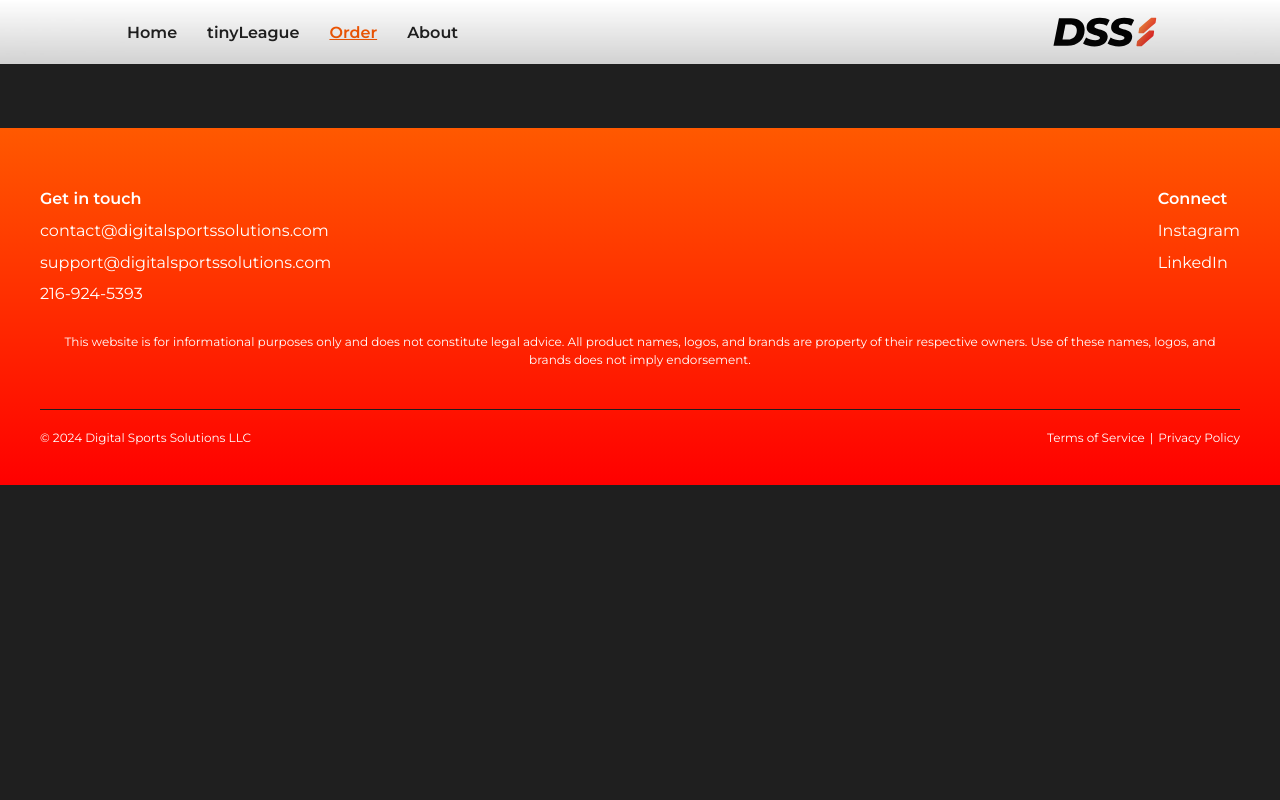
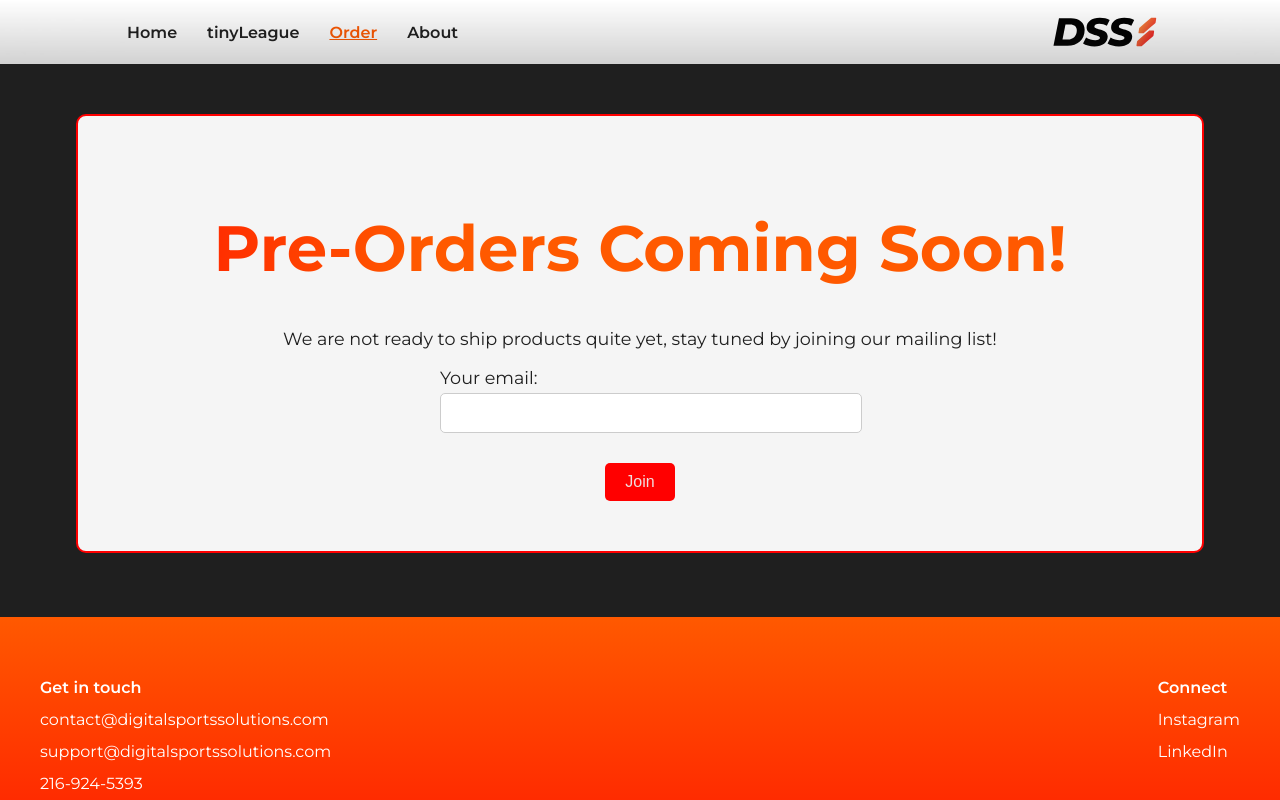
Before and after one commit to Digital-Sports-Solutions-Official/DSS-website, a React (Vite) app: page /order in a window 1280 px wide. Shown: the top 800 px of the page. Built offline with nearby package versions, Linux system fonts and the light colour scheme.

Commit message:
Updated partner section. Nearly completed order page

```diff
--- a/src/ErrorPage.tsx
+++ b/src/ErrorPage.tsx
@@ -6,11 +6,9 @@ import { useRouteError } from "react-router-dom";
 export default function ErrorPage() {
   const error: any = useRouteError();
   console.error(error);
-  //TODO Make this better
   return (
     <div id="error-page">
-      <h1>Oops!</h1>
-      <p>Sorry, an unexpected error has occurred.</p>
+      <h1>404 Not found</h1>
       <p>
         <i>{error.error.message || error.statusText || "Unknown error"}</i>
       </p>
--- a/src/common_components/AlternatingMediaText.css
+++ b/src/common_components/AlternatingMediaText.css
@@ -17,10 +17,10 @@
 .AlternatingMediaText .entry {
     padding: 2rem;
     text-wrap: pretty;
-    box-shadow: 0 4px 15px rgba(0, 0, 0, 0.2);
     transition: transform 0.3s ease-in-out;
     border-radius: 5px;
     margin: 1rem 0;
+    max-width: 80rem;
 }
 
 .AlternatingMediaText .entry .row {
@@ -54,7 +54,6 @@
 
     .AlternatingMediaText img {
         max-height: 8rem;
-        max-width: 100%;
     }
 
     .AlternatingMediaText h3 {
--- a/src/common_components/AlternatingMediaText.tsx
+++ b/src/common_components/AlternatingMediaText.tsx
@@ -30,16 +30,16 @@ const AlternatingMediaText = ({ entries }: AlternatingMediaTextProps) => {
             {Array.from(entries.entries()).map(([index, entry]) => (
                 <a className="entry" href={entry.href} target='_blank'>
                     <div className='row' style={{ flexDirection: (isEven(index) ? 'row' : 'row-reverse') }}>
-                        <img src={entry.imgURL} />
+                        <div className='title' style={getTitlePosition(index)}>
+                            <img src={entry.imgURL} />
+                            <h3>{entry.title}</h3>
+                        </div>
                         <p>{entry.description}</p>
                     </div>
-                    <div className='title' style={getTitlePosition(index)}>
-                        {/* TODO make title a label */}
-                        <h3>{entry.title}</h3>
-                    </div>
                 </a>
-            ))}
-        </div>
+            ))
+            }
+        </div >
     )
 }
 
--- a/src/index.css
+++ b/src/index.css
@@ -28,15 +28,23 @@ textarea {
 
 #error-page {
   margin: 0;
+  padding: 1rem 2rem;
   position: absolute;
   top: 20%;
+  left: 50%;
   -ms-transform: translateY(-20%);
   transform: translateY(-20%);
+
+  -ms-transform: translateX(-50%);
+  transform: translateX(-50%);
 
   display: flex;
   flex-direction: column;
   align-items: center;
   justify-content: center;
-  width: 100%;
-  color: var(--dss-gray);
+  width: fit-content;
+  border-radius: 0.5rem;
+
+  color: var(--dss-black);
+  background-color: var(--dss-gray);
 }
--- a/src/routes/Home/Landing.css
+++ b/src/routes/Home/Landing.css
@@ -70,6 +70,7 @@
     animation-delay: 6.5s;
 }
 
+/* ! Do NOT rename this */
 @keyframes shine {
     0% {
         background-position: 150% 0%;
--- a/src/routes/Home/Landing.tsx
+++ b/src/routes/Home/Landing.tsx
@@ -5,7 +5,6 @@ import './Landing.css'
 const Landing = ({ }) => {
     return (
         <div className="Landing">
-            {/* TODO add sheen to hardware software sports */}
             <div className="column slogan-holder">
                 <div>Hardware</div>
                 <div>Software</div>
--- a/src/routes/Home/Partners.css
+++ b/src/routes/Home/Partners.css
@@ -1 +1,5 @@
 /* Noah Klein */
+
+.AlternatingMediaText .entry {
+    box-shadow: 0 0 15px var(--dss-orange);
+}
--- a/src/routes/Home/Partners.tsx
+++ b/src/routes/Home/Partners.tsx
@@ -11,16 +11,13 @@ interface Partner {
 }
 
 const partnerArray: Array<Partner> = [
-    { title: "NDA", imgURL: 'NDA-logo.jpg', href: "https://www.ndadodgeball.com/", description: "The National Dodgeball Association is the home of competitive dodgeball in the United States. Specializing in the 8.5in Pinch format, the NDA offers unmatched excitement and showcases the very best the sport has to offer." },
-    { title: "Facebook the country", imgURL: 'NDA-logo.jpg', description: "[NO HREF SPECIFIED ON THIS ONE, SO NO LINK!]----------------------Mi aliquam ipsum aliquet neque class faucibus ligula. Hac interdum eget tristique blandit nunc aliquet in phasellus. Class ornare nullam congue metus praesent cubilia ridiculus rutrum. Quis porttitor facilisi habitasse adipiscing eu aliquam. Magna enim parturient sit arcu dictum magna feugiat mollis orci? Blandit potenti posuere vehicula; vestibulum habitant penatibus scelerisque. Sollicitudin turpis dictum odio efficitur blandit. Donec inceptos risus sodales sagittis sollicitudin per." },
-    { title: "Maybe this one is long", href: "https://www.ndadodgeball.com/", imgURL: 'NDA-logo.jpg', description: "Fringilla nunc suscipit augue facilisi tellus aliquet ipsum. Dui porta elementum class natoque platea nam curae id malesuada. Vitae auctor venenatis felis a at auctor. Neque sem euismod posuere nullam tempus vitae aenean nostra. Vel suspendisse class nulla vivamus quam consectetur semper. Auctor est aliquet magna ultrices tellus vel lacus ex feugiat. Ad penatibus amet suspendisse dapibus mollis sociosqu. Porttitor a pulvinar penatibus habitasse mi ultricies ex." }
+    { title: "The NDA", imgURL: 'NDA-logo.jpg', href: "https://www.ndadodgeball.com/", description: "The National Dodgeball Association is the home of competitive dodgeball in the United States. Specializing in the 8.5in Pinch format, the NDA offers unmatched excitement and showcases the very best the sport has to offer." },
 ]
 
 const Partners = ({ }) => {
     return (
         <div className="Partners">
-            <h1>Proudly Partnered with the NDA</h1>
-
+            <h1>Proudly Partnered</h1>
             <AlternatingMediaText
                 entries={partnerArray}
             />
--- a/src/routes/Home/ProductCarousel.tsx
+++ b/src/routes/Home/ProductCarousel.tsx
@@ -78,4 +78,6 @@ const ProductCarousel: React.FC = () => {
     );
 };
 
+// TODO make it more apparent that this carousel moves, auto rotate probably
+
 export default ProductCarousel;
--- a/src/routes/Order/Order.tsx
+++ b/src/routes/Order/Order.tsx
@@ -2,12 +2,13 @@
 
 import NavBar from '../../common_components/NavBar';
 import Footer from '../../common_components/Footer';
+import PreOrder from './PreOrder';
 
 const Order = () => {
     return (
         <div className="Order">
             <NavBar />
-            {/* TODO Make a little pre-order banner since all other information is redundant */}
+            <PreOrder />
             <Footer />
         </div>
     );
--- /dev/null
+++ b/src/routes/Order/PreOrder.css
@@ -0,0 +1,68 @@
+/* Noah Klein */
+
+.Order .PreOrder {
+    display: flex;
+    flex-direction: column;
+    justify-content: center;
+    align-items: center;
+    text-align: center;
+    padding: 50px;
+    background-color: #f5f5f5;
+    color: var(--dss-black);
+    border: 2px solid var(--dss-red);
+
+    border-radius: 10px;
+    margin: 50px auto;
+    width: 80%;
+    font-size: 1.1rem;
+}
+
+.Order .PreOrder form {
+    display: flex;
+    flex-direction: column;
+    align-items: center;
+    width: 100%;
+}
+
+.Order .PreOrder form label {
+    margin-bottom: 10px;
+    display: block;
+    width: 100%;
+    max-width: 400px;
+    text-align: left;
+}
+
+.Order .PreOrder form input {
+    padding: 10px;
+    margin-top: 5px;
+    margin-bottom: 20px;
+    width: 100%;
+    max-width: 400px;
+    border: 1px solid #ccc;
+    border-radius: 5px;
+    font-size: 1rem;
+}
+
+.Order .PreOrder form button {
+    padding: 10px 20px;
+    background-color: var(--dss-red);
+    color: var(--dss-gray);
+    border: none;
+    cursor: pointer;
+    font-size: 1rem;
+    border-radius: 5px;
+    transition: background-color 0.3s ease;
+}
+
+.Order .PreOrder form button:hover {
+    background-color: var(--dss-orange);
+}
+
+.Order .PreOrder h1 {
+    background: linear-gradient(to right, var(--dss-orange) 0%, var(--dss-orange) 15%, var(--dss-red) 50%, var(--dss-orange) 75%, var(--dss-orange) 100%);
+    -webkit-background-clip: text;
+    background-clip: text;
+    -webkit-text-fill-color: transparent;
+    background-size: 200% 100%;
+    animation: shine 5s infinite linear;
+}
--- /dev/null
+++ b/src/routes/Order/PreOrder.tsx
@@ -0,0 +1,28 @@
+/* Noah Klein */
+
+import './PreOrder.css';
+
+const PreOrder = () => {
+    return (
+
+        <div className="PreOrder">
+            <h1>Pre-Orders Coming Soon!</h1>
+            <p>We are not ready to ship products quite yet, stay tuned by joining our mailing list!</p>
+
+            <form
+                action="https://formspree.io/f/xanywypg"
+                method="POST"
+            >
+                <label>
+                    Your email:
+                    <input type="email" name="email" />
+                </label>
+
+                <button type="submit">Join</button>
+            </form>
+
+        </div>
+    );
+};
+
+export default PreOrder;
```
